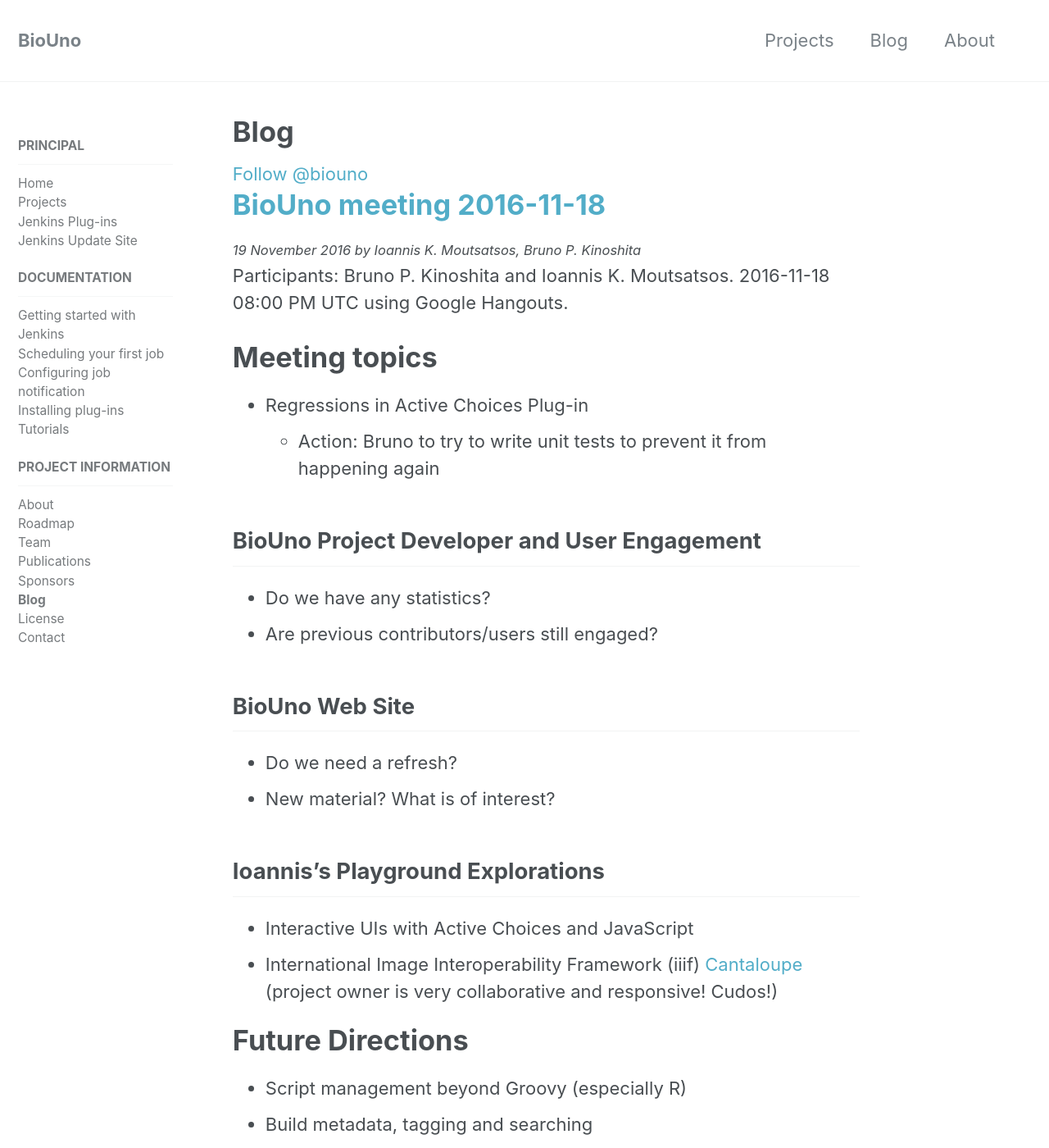
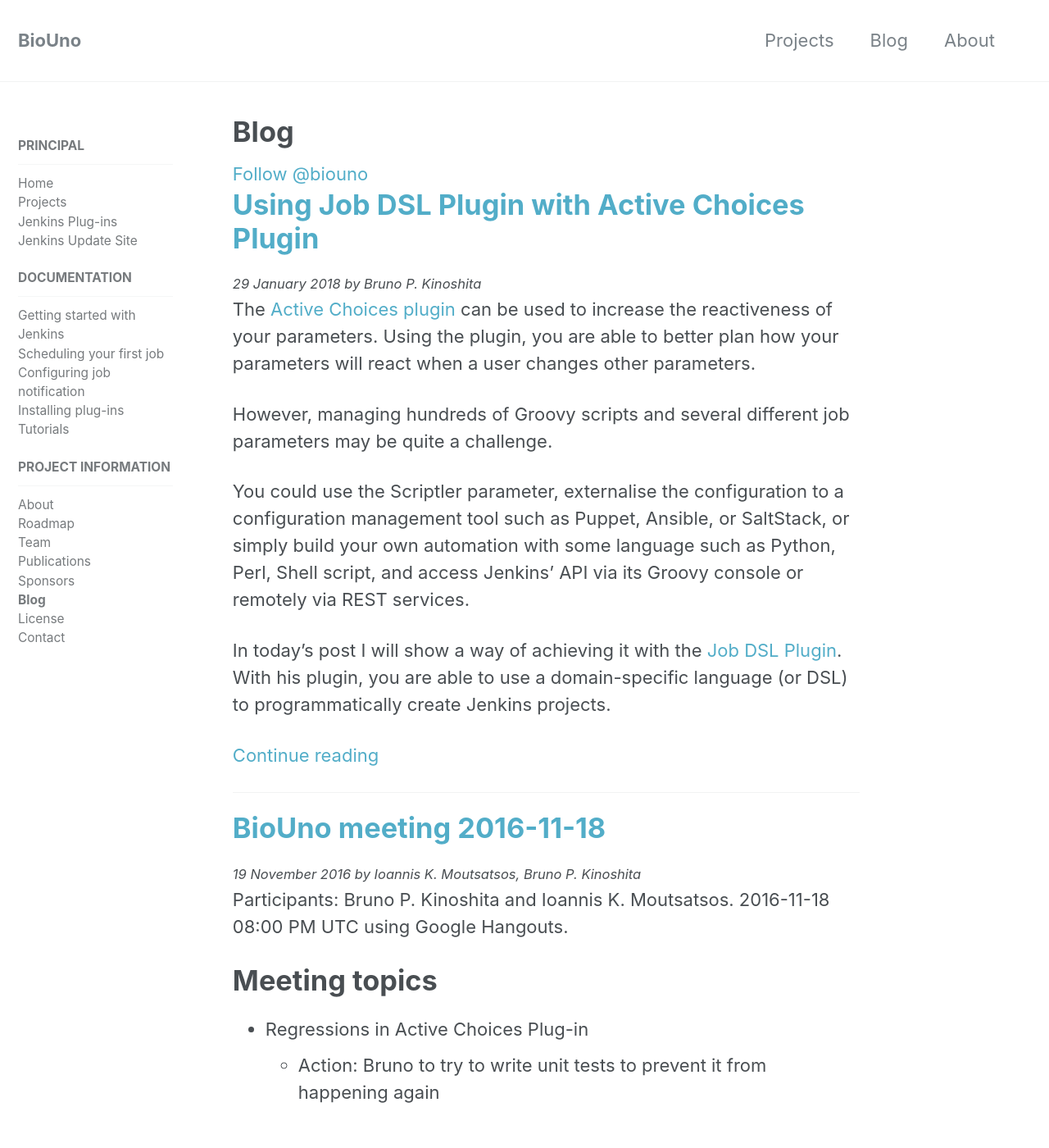
Before and after one commit to biouno/biouno.github.io, a Jekyll site: the page built from blog/index.html, in a window 1280 px wide and 1400 px high. Shown: the whole window at 82% size. Built offline with Jekyll 4.4.1, drawn with Linux system fonts in a browser that asks for light colours; the list of posts is cut into pages by our own code; comment, search, counter and statistics services are not loaded; some of the changed text lies outside the part shown.

Commit message:
Post Using Job DSL Plugin with Active Choices Plugin

````diff
--- a/_config.yml
+++ b/_config.yml
@@ -11,7 +11,7 @@
 title_separator          : "-"
 name                     : "BioUno"
 description              : "Open Source Software for Scientific Applications"
-url                      : "http://biouno.org"
+#url                      : "http://biouno.org"
 baseurl                  : # the subpath of your site, e.g. "/blog"
 repository               : "biouno/biouno.github.io"
 teaser                   : # path of fallback teaser image, e.g. "/assets/images/500x300.png"
--- /dev/null
+++ b/_posts/2018-01-29-using-job-dsl-plugin-with-active-choices-plugin.md
@@ -0,0 +1,129 @@
+---
+layout: page
+title: "Using Job DSL Plugin with Active Choices Plugin"
+description: "How to use Job DSL Plugin to automate the creation the jobs with Active Choices parameters"
+category:
+tags: [jenkins]
+author: Bruno P. Kinoshita
+excerpt_separator: <!--more-->
+---
+
+The [Active Choices plugin](https://wiki.jenkins.io/display/JENKINS/Active+Choices+Plugin) can be
+used to increase the reactiveness of your parameters. Using the plugin, you are able to better plan
+how your parameters will react when a user changes other parameters.
+
+However, managing hundreds of Groovy scripts and several different job parameters may be quite a challenge.
+
+You could use the Scriptler parameter, externalise the configuration to a configuration management
+tool such as Puppet, Ansible, or SaltStack, or simply build your own automation with some language
+such as Python, Perl, Shell script, and access Jenkins' API via its Groovy console or remotely
+via REST services.
+
+In today's post I will show a way of achieving it with the [Job DSL Plugin](https://wiki.jenkins.io/display/JENKINS/Job+DSL+Plugin). With his plugin, you are able to use a domain-specific language (or DSL) to
+programmatically create Jenkins projects.
+
+<!--more-->
+
+## Job DSL sample DSL creation script
+
+Our example project is quite simple. We will use one of our examples from the Wiki. More specifically, the
+example with some Brazilian states and respective cities. So that when you choose a state, its cities are displayed
+as options as another parameter.
+
+Normally you would create a project manually but when you use the Job DSL you normally start by creating
+the **seed project**. When this seed project is built it will create new projects, and hence the name.
+So this is only built when you need a new project, and it can be triggered manual or automatically.
+
+Let's start with the new project. Create a FreeStyle project with any name you prefer.
+For this example I will be using &ldquo;job-dsl-active-choices-states-seed&rdquo;.
+
+You can also parameterise your project, allowing you to use parameters to further customise your
+new projects. I will create a String Parameter named &ldquo;NEW_PROJECT_NAME&rdquo;. And I will use
+this variable as the name of the new project.
+
+<center><img src='{{ site.url }}/assets/posts/2018-01-29-using-job-dsl-plugin-with-active-choices-plugin/sc01.png' /></center>
+
+Next we will add a build step. Click Add build steps, and choose &rdquo;Process Job DSLs&rdquo;. Here you
+will be asked whether you have your DSL sitting somewhere in your workspace, or if you would like to create
+one.
+
+This means that you can even store your DSLs in a repository somewhere like GitHub, GitLab, BitBucket, etc.
+
+Here's what the example from our Wiki looks like in the Job DSL syntax.
+
+```
+job ("$NEW_PROJECT_NAME") {
+    parameters {
+        activeChoiceParam('States') {
+            description('Select a state option')
+            filterable()
+            choiceType('SINGLE_SELECT')
+            groovyScript {
+                script('["Sao Paulo", "Rio de Janeiro", "Parana:selected", "Acre"]')
+                fallbackScript('return ["ERROR"]')
+            }
+        }
+        activeChoiceReactiveParam('Cities') {
+            description('Active Choices Reactive parameter')
+            filterable()
+            choiceType('CHECKBOX')
+            groovyScript {
+                script('''
+if (States.equals('Sao Paulo')) {
+	return ['Barretos', 'Sao Paulo', 'Itu'];
+} else if (States.equals('Rio de Janeiro')) {
+	return ['Rio de Janeiro', 'Mangaratiba']
+} else if (States.equals('Parana')) {
+	return ['Curitiba', 'Ponta Grossa']
+} else if (States.equals('Acre')) {
+	return ['Rio Branco', 'Acrelandia']
+} else {
+	return ['Unknown state']
+}
+                       ''')
+                fallbackScript('return ["Script error!"]')
+            }
+            referencedParameter('States')
+        }
+    }
+}
+```
+
+<center><img src='{{ site.url }}/assets/posts/2018-01-29-using-job-dsl-plugin-with-active-choices-plugin/sc02.png' /></center>
+
+When you build your seed project, it will ask you for any parameters you may have configured your project
+with.
+
+<center><img src='{{ site.url }}/assets/posts/2018-01-29-using-job-dsl-plugin-with-active-choices-plugin/sc03.png' /></center>
+
+And then once executed you will have your new project created! What's even better, you are able to track the
+projects created from the seed project page in Jenkins. As in the following figure.
+
+<center><img src='{{ site.url }}/assets/posts/2018-01-29-using-job-dsl-plugin-with-active-choices-plugin/sc04.png' /></center>
+
+And likewise, you can also find the seed project from your created project's page.
+
+<center><img src='{{ site.url }}/assets/posts/2018-01-29-using-job-dsl-plugin-with-active-choices-plugin/sc05.png' /></center>
+
+Finally, here's the result. Same as if you had manually created the project. But now you can create as many
+projects like this as you would like.
+
+<center><img src='{{ site.url }}/assets/posts/2018-01-29-using-job-dsl-plugin-with-active-choices-plugin/sc06.png' /></center>
+
+## Conclusion
+
+Depending on how complex you design your projects, you may need to spend some long time
+reading the [job dsl plugin API](https://jenkinsci.github.io/job-dsl-plugin/) - which is great and
+well up to date.
+
+You will probably use parameters in your project seeds, to further customise your new projects. You
+can even use Active Choices parameters for that :-) And you can version control your parameters
+within your project configuration.
+
+It might still be hard to track if you have several scripts and you want to re-use them in
+different projects. In that case, you may want to look into using Scriptler plugin as well.
+
+As per the Perl motto [TIMTOWTDI](https://en.wikipedia.org/wiki/There%27s_more_than_one_way_to_do_it),
+this is just one way of achieving it. Hope you will find it interesting and useful!
+
+Happy hacking!
````
Also changed, not shown: Gemfile.lock, assets/posts/2018-01-29-using-job-dsl-plugin-with-active-choices-plugin/sc01.png (added), assets/posts/2018-01-29-using-job-dsl-plugin-with-active-choices-plugin/sc02.png (added), assets/posts/2018-01-29-using-job-dsl-plugin-with-active-choices-plugin/sc03.png (added), assets/posts/2018-01-29-using-job-dsl-plugin-with-active-choices-plugin/sc04.png (added), assets/posts/2018-01-29-using-job-dsl-plugin-with-active-choices-plugin/sc05.png (added), assets/posts/2018-01-29-using-job-dsl-plugin-with-active-choices-plugin/sc06.png (added).
